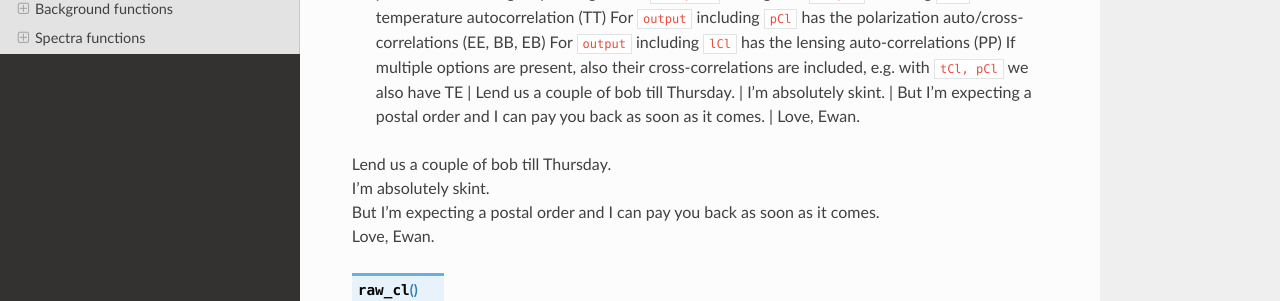
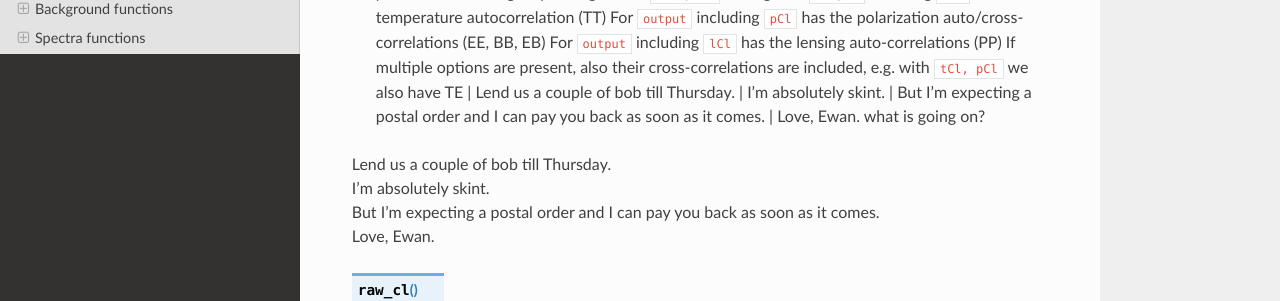
Before and after one commit to schoeneberg/class-code-documentation, a Sphinx documentation site: the page built from docs/wrapper.rst, in a window 1280 px wide and 900 px high, scrolled down 1451 px. Shown: the part 349-650 px from the top of the window. Built offline with Sphinx 7.4.7 and the Read the Docs theme 3.1.0, drawn with Linux system fonts in a browser that asks for light colours; pages that are not in the unit, such as notebooks, are missing from menus.

Commit message:
Trying to debug compilation

```diff
--- a/docs/wrapper.rst
+++ b/docs/wrapper.rst
@@ -106,6 +106,7 @@ Spectra functions
   | But I'm expecting a postal order and I can pay you back
   as soon as it comes.
   | Love, Ewan.
+  what is going on?
 
 | Lend us a couple of bob till Thursday.
 | I'm absolutely skint.
```
